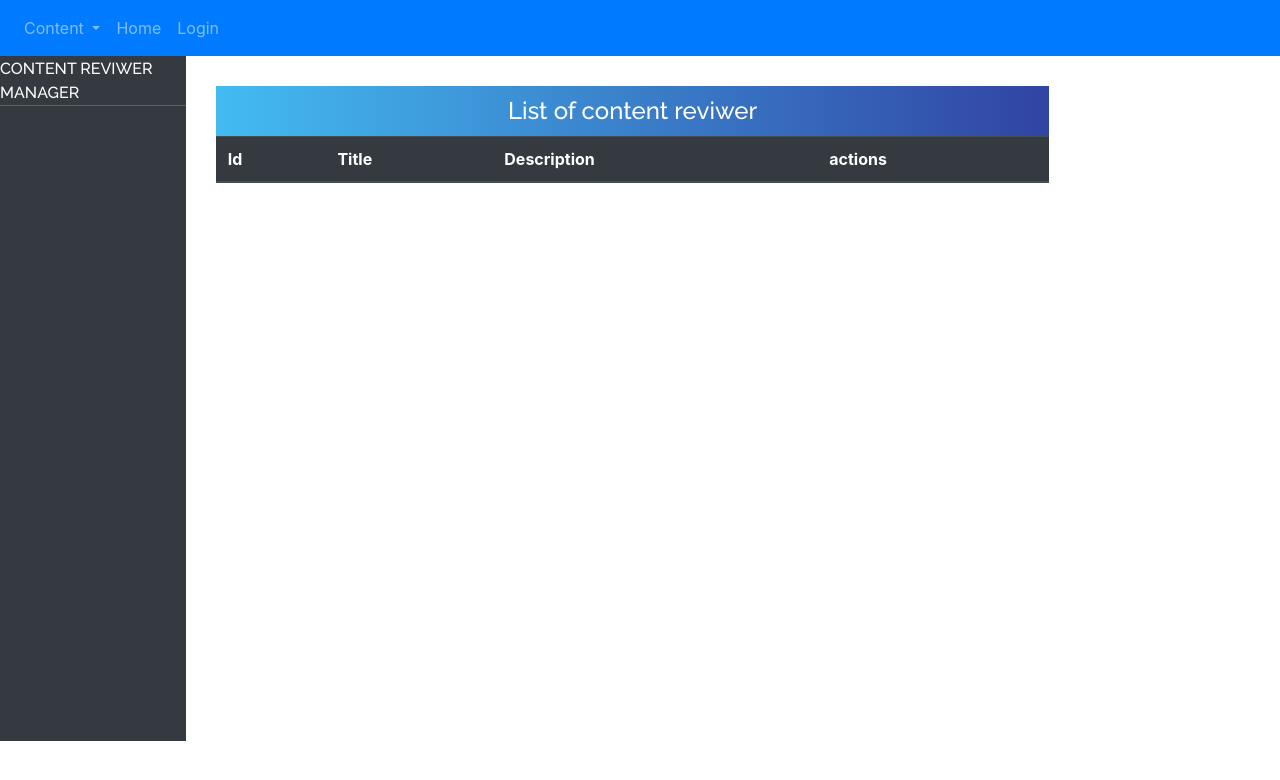
After one commit to deveBrice/community-platform-JOB, a Symfony app: template templates/content/reviwer/reviewer.html.twig in a window 1280 px wide. The commit adds this page. Shown: the top 780 px of the page. Run offline with Twig, Linux system fonts and the light colour scheme; the template is opened without the code that fills it, so the values that code supplies are empty; some libraries are stand-ins or nearby versions.

Commit message:
contentControllerReviwerCommunicant

```diff
--- a/src/Entity/Content.php
+++ b/src/Entity/Content.php
@@ -35,6 +35,8 @@ class Content
      * @ORM\Column(type="string", length=255)
      */
     private $state;
+
+
 
 
     public function getId(): ?int
@@ -89,4 +91,6 @@ class Content
 
         return $this;
     }
+
+
 }
--- a/src/Form/ContentType.php
+++ b/src/Form/ContentType.php
@@ -4,6 +4,7 @@ namespace App\Form;
 
 use App\Entity\Content;
 use Symfony\Component\Form\AbstractType;
+use Symfony\Component\Form\Extension\Core\Type\ChoiceType;
 use Symfony\Component\Form\FormBuilderInterface;
 use Symfony\Component\OptionsResolver\OptionsResolver;
 
@@ -14,7 +15,6 @@ class ContentType extends AbstractType
         $builder
             ->add('Title')
             ->add('description')
-
         ;
     }
 
--- /dev/null
+++ b/templates/content/reviwer/reviewer.html.twig
@@ -0,0 +1,57 @@
+{% extends 'base.html.twig' %}
+{% block title %}Content index{% endblock %}
+{% block stylesheets %}
+    {{ parent() }}
+    <link rel="stylesheet" href="{{ asset('css/content_index.css') }}" type="text/css" />
+    <link href="https://fonts.googleapis.com/css?family=Raleway:500&display=swap" rel="stylesheet">
+{% endblock %}
+{% block body %}
+    <div class="container-fluid pl-0">
+    <div class="row">
+        <div class="col-md-12">
+            <div class="row">
+                <div class="col-md-2">
+                    <div class="side-board">
+                        <div class="side-board-header">
+                            <p>CONTENT REVIWER MANAGER</p>
+                        </div>
+
+                    </div>
+                </div>
+                <div class="col-md-8">
+                    <table class="table table-striped">
+
+                        <div class="linear-gradient">
+                            <h4>List of content reviwer</h4>
+                        </div>
+                        <thead class="thead-dark">
+                        <tr>
+                            <th>Id</th>
+                            <th>Title</th>
+                            <th>Description</th>
+                            <th>actions</th>
+                        </tr>
+                        </thead>
+                        <tbody>
+                        {% for content in contents %}
+                            <tr>
+                                <td>{{ content.id }}</td>
+                                <td>{{ content.title }}</td>
+                                <td>{{ content.description }}</td>
+                                <td>
+                                    <a href="{{ path('content_show', {'id': content.id}) }}">Show</a>
+                                    <a href="{{ path('content_edit', {'id': content.id}) }}">Edit</a>
+                                </td>
+                            </tr>
+                        {% else %}
+                            <!--<tr>
+                                <td colspan="4">no records found</td>
+                            </tr>-->
+                        {% endfor %}
+                        </tbody>
+                    </table>
+                </div>
+            </div>
+        </div>
+    </div>
+{% endblock %}
--- a/templates/navbar.html.twig
+++ b/templates/navbar.html.twig
@@ -4,9 +4,9 @@
     </button>
   <div class="collapse navbar-collapse" id="navbarNavAltMarkup">
     <div class="navbar-nav">
-       <ul>
-            <li class="nav-item dropdown">
-                <a class="nav-link dropdown-toggle" href="*" id="navbarDropdown" role="button" data-toggle="dropdown" aria-haspopup="true" aria-expanded="false">
+
+
+                <a class="nav-item nav-link dropdown-toggle" href="*" id="navbarDropdown" role="button" data-toggle="dropdown" aria-haspopup="true" aria-expanded="false">
                     Content
                 </a>
                 <div class="dropdown-menu" aria-labelledby="navbarDropdown">
@@ -14,8 +14,18 @@
                     <a class="dropdown-item" href="{{ path('content_new') }}">New</a>
 
                 </div>
-            </li>
-        </ul>
+
+           {% if is_granted('ROLE_REVIEWER') %}
+
+                   <a class="nav-item nav-link" href="{{ path('content_reviwer') }}">Content reviewerlist</a>
+
+           {% endif %}
+           {% if is_granted('ROLE_COMMUNICANT') %}
+
+                   <a class="nav-item nav-link" href="{{ path('content_index') }}">Content publish list</a>
+
+           {% endif %}
+
       <a class="nav-item nav-link {% if current_menu is defined and current_menu == 'home' %}active{%endif%}" href="{{ path('home') }}">Home</a>
       <a class="nav-item nav-link {% if current_menu is defined and current_menu == 'login' %}active{%endif%}" href="{{ path('log_in') }}">Login</a>
       <a class="nav-item nav-link" {% if is_granted('IS_AUTHENTICATED_FULLY') %}null;{% else %}hidden{%endif%} href="{{ path('log_out') }}">Logout</a>
```
Also changed, not shown: src/Controller/ContentController.php (+28 -4 lines), src/Migrations/Version20200316160605.php (added, +57 -0 lines), src/Migrations/Version20200316162451.php (added, +35 -0 lines), 1 other file.
